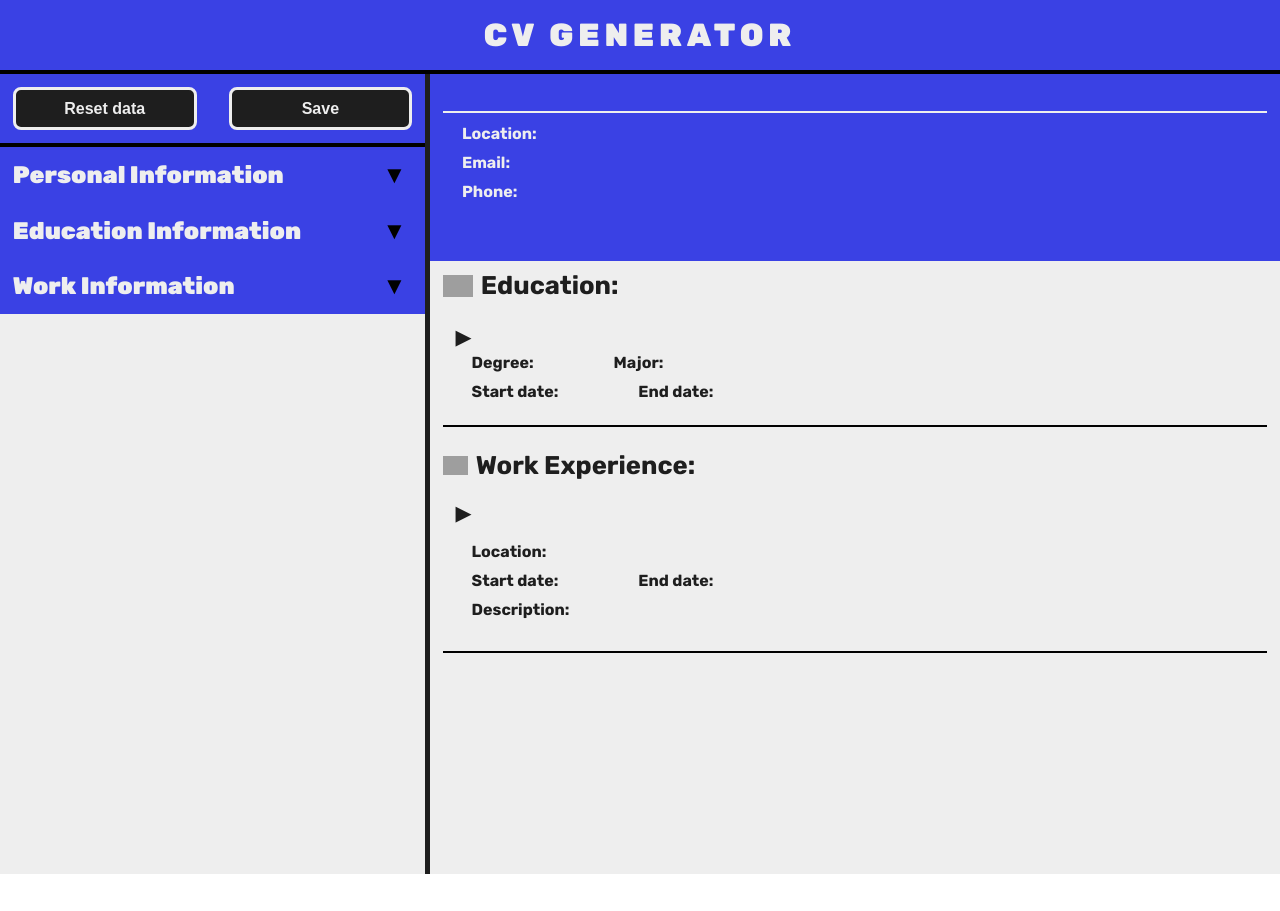
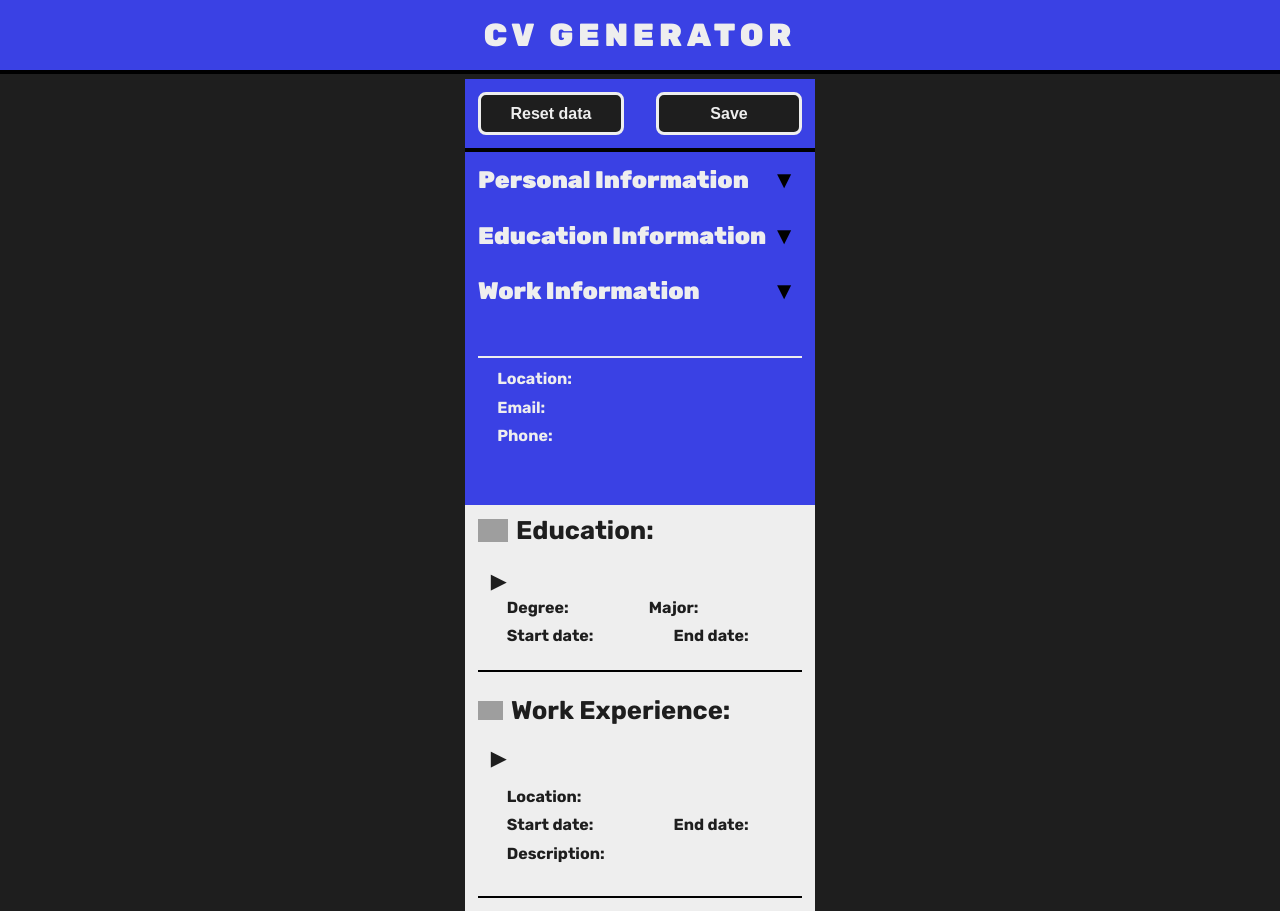
Before and after one commit to HombreOmbre/cv_generator__top, a React (Vite) app: page / in a window 1280 px wide. Before the commit the page ends 874 px from the top, so only its background shows below. Built offline with nearby package versions, Linux system fonts and the light colour scheme; grey boxes are pictures that could not be loaded.

Commit message:
Change structure of returned component

```diff
--- a/src/App.jsx
+++ b/src/App.jsx
@@ -103,9 +103,9 @@ export default function App() {
     }
 
     return (
-        <>
+            <div className="main-container">
                 <HeaderComponent />
-            <div className="main-container">
+                <div className="main-container__content">
                     <EditComponent
                         personalInfo={tmpPersonalInfo === null ? personalInfo : tmpPersonalInfo}
                         studyExp={tmpEduExp === null ? studyExp : tmpEduExp}
@@ -122,6 +122,6 @@ export default function App() {
                         workExp={workExp}
                     />
                 </div>
-        </>
+            </div>
     );
 }
```
Lines whose indentation alone changed are shown as unchanged.
